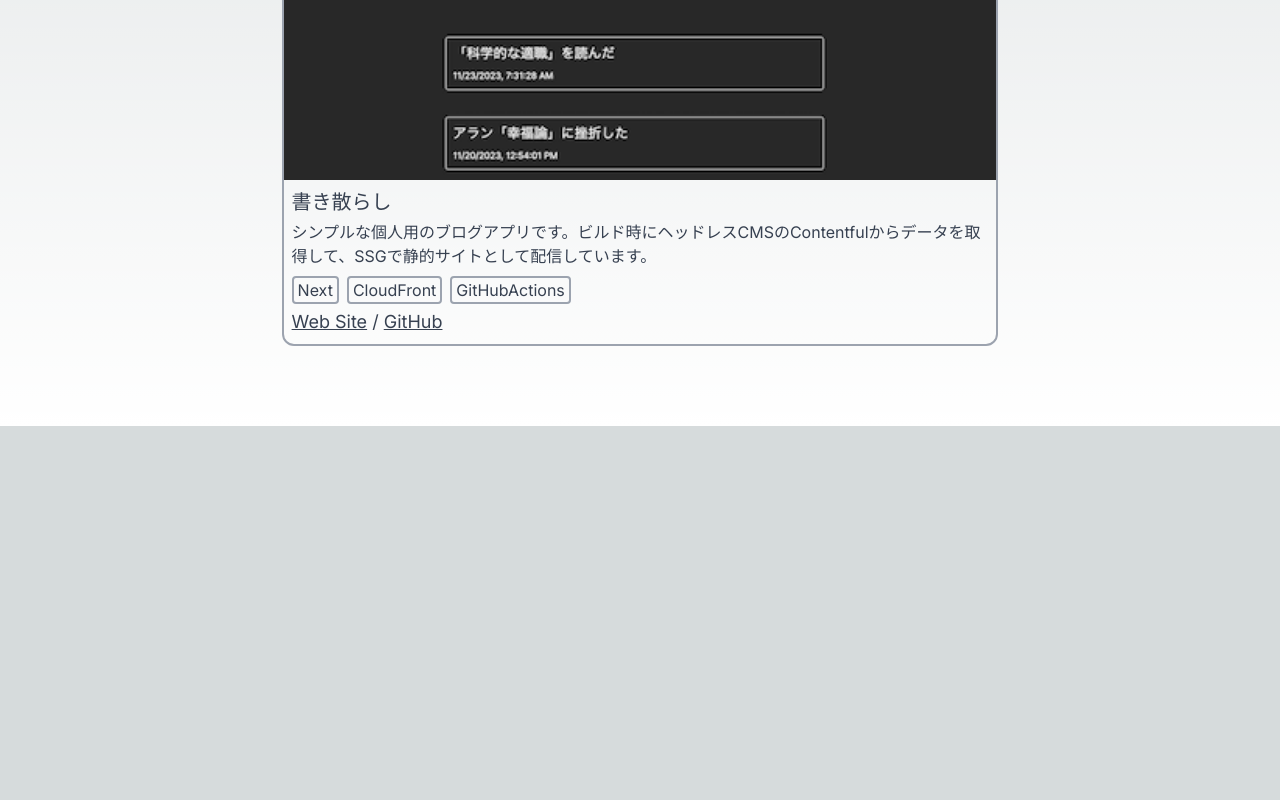
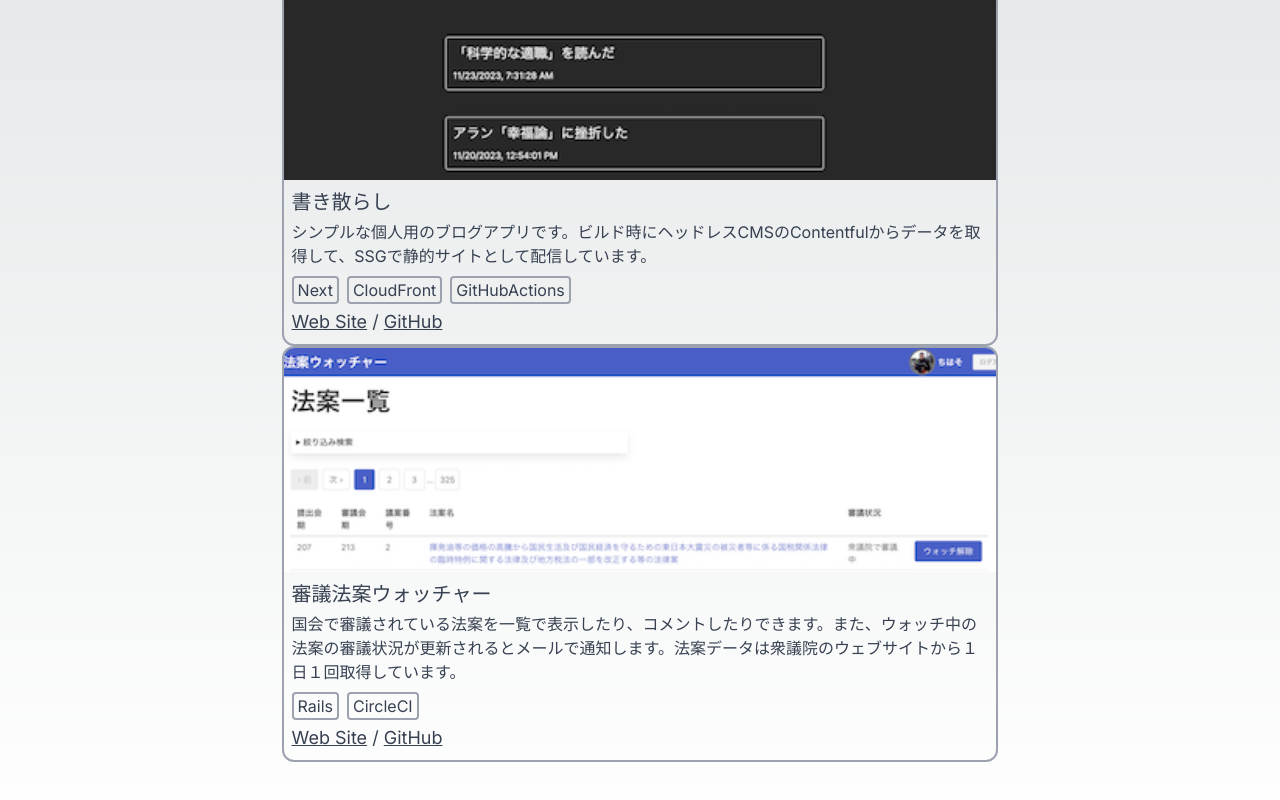
Before and after one commit to chihaso/portfolio, a Next.js app: page / in a window 1280 px wide. Shown: the part 563-1363 px from the top of the page. Before the commit the page ends 989 px from the top, so only its background shows below. Built offline with nearby package versions, Linux system fonts and the light colour scheme.

Commit message:
審議法案ウォッチャーの追加

```diff
--- a/app/component/Works.tsx
+++ b/app/component/Works.tsx
@@ -2,6 +2,7 @@ import Work from './Work'
 
 export default function Works() {
   return (
+    <>
       <Work
         title={'書き散らし'}
         imagePath={'/works/scribblings.png'}
@@ -12,5 +13,16 @@ export default function Works() {
         githubUrl={'https://github.com/chihaso/scribblings'}
         technologies={['Next', 'CloudFront', 'GitHubActions']}
       />
+      <Work
+        title={'審議法案ウォッチャー'}
+        imagePath={'/works/bill_watcher.png'}
+        description={
+          '国会で審議されている法案を一覧で表示したり、コメントしたりできます。また、ウォッチ中の法案の審議状況が更新されるとメールで通知します。法案データは衆議院のウェブサイトから１日１回取得しています。'
+        }
+        siteUrl={'https://bill-watcher.com/'}
+        githubUrl={'https://github.com/chihaso/bill_watcher'}
+        technologies={['Rails', 'CircleCI']}
+      />
+    </>
   )
 }
--- a/app/lib/technologies.ts
+++ b/app/lib/technologies.ts
@@ -5,6 +5,7 @@ const technologyList = [
   'TypeScript',
   'CloudFront',
   'GitHubActions',
+  'CircleCI',
 ] as const
 
 export type TechnologyType = (typeof technologyList)[number]
```
Also changed, not shown: public/works/bill_watcher.png (added). Lines whose indentation alone changed are shown as unchanged.
